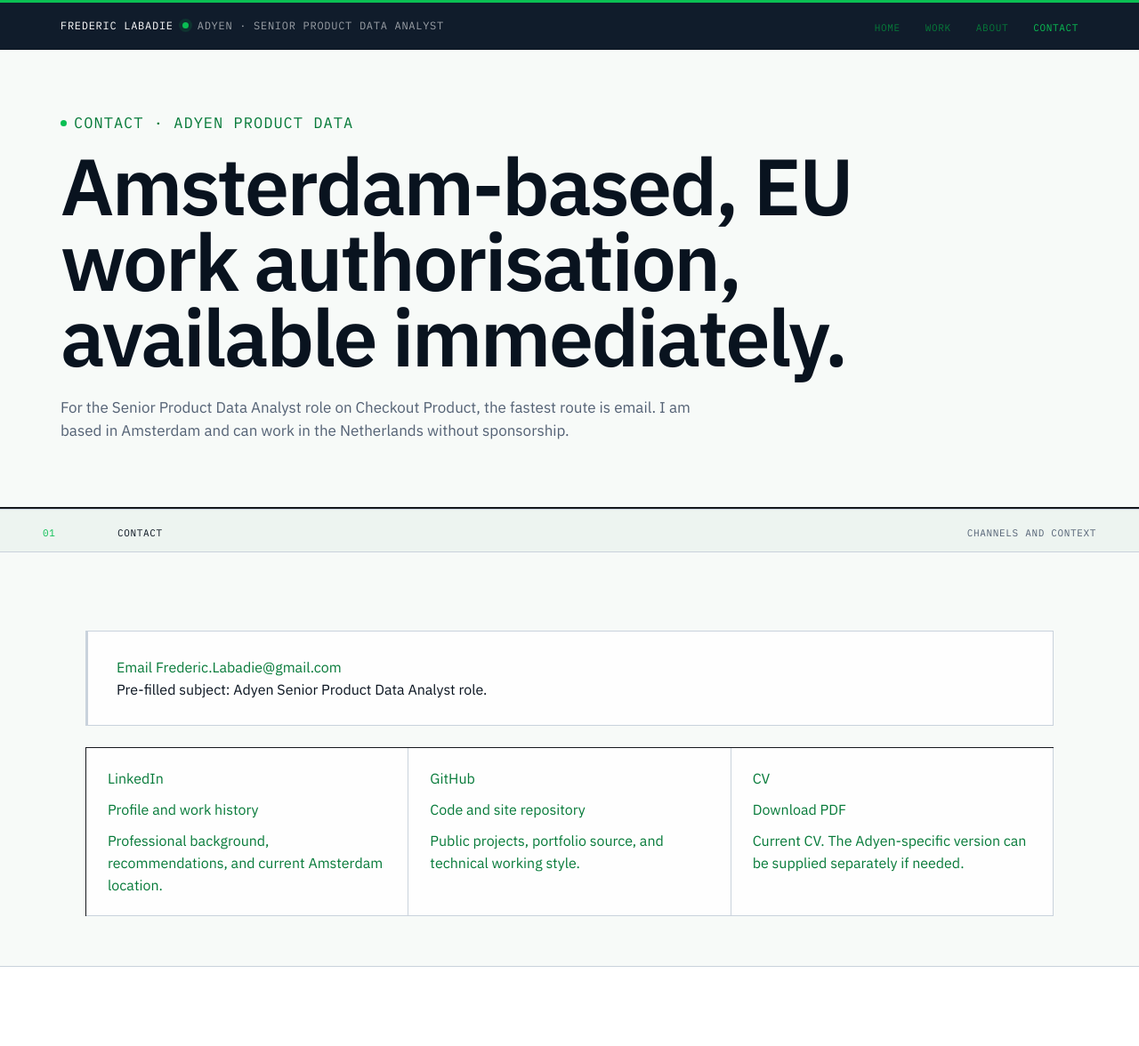
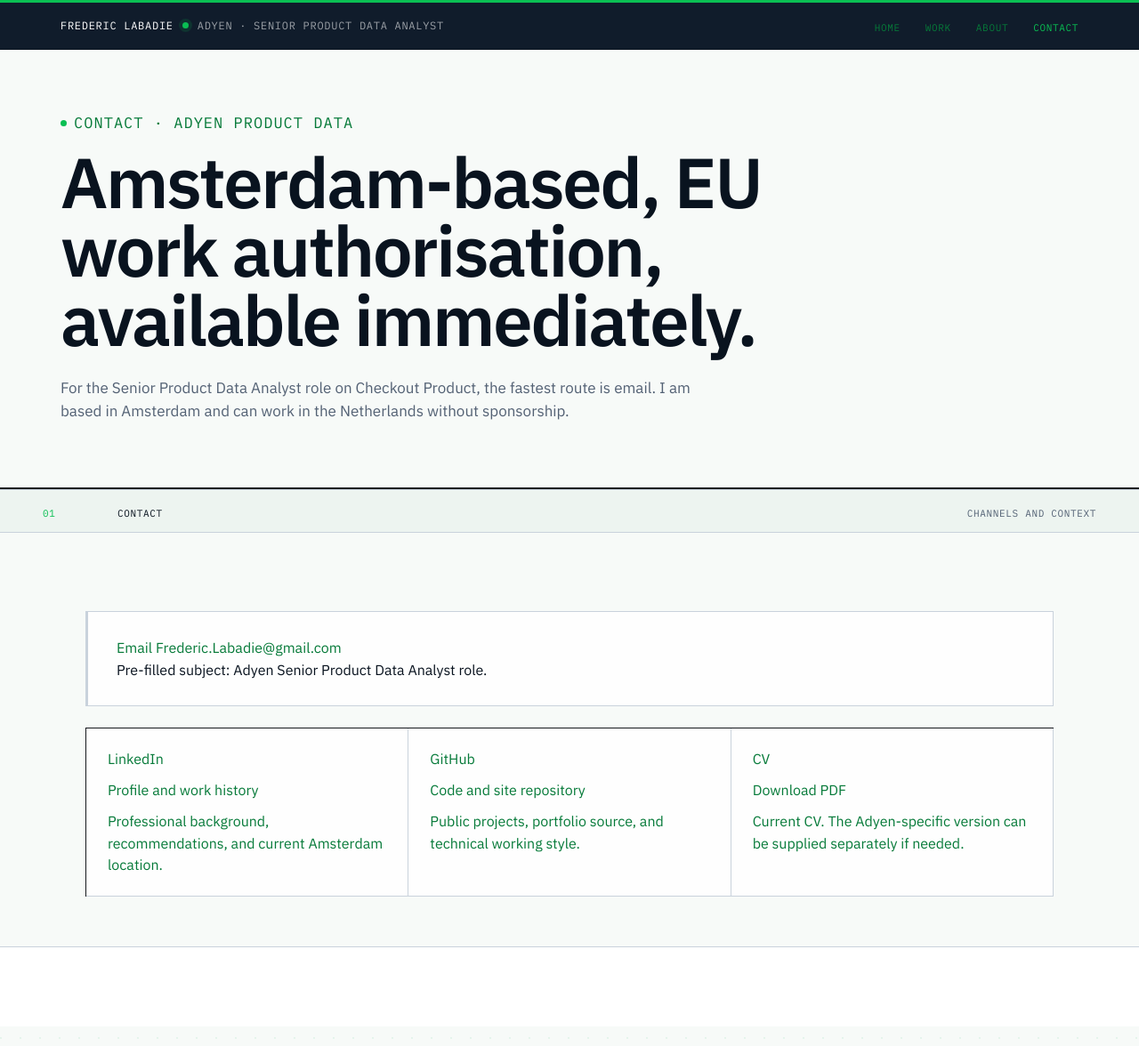
Before and after one commit to fredericlabadie/fredericlabadie.github.io, a Jekyll site: the page built from adyen/contact/index.html, in a window 1280 px wide and 1176 px high. Shown: the whole window at 89% size. Built offline with Jekyll 4.4.1, drawn with Linux system fonts in a browser that asks for light colours; comment, search, counter and statistics services are not loaded.

Commit message:
Tighten Adyen hero headline scale

```diff
--- a/css/adyen.css
+++ b/css/adyen.css
@@ -72,9 +72,9 @@
 
 .adyen-microsite .hero h1,
 .adyen-microsite .page-intro.hero h1 {
-  max-width: 1100px;
-  font-size: clamp(52px, 7vw, 110px);
-  line-height: 0.95;
+  max-width: 980px;
+  font-size: clamp(52px, 6.2vw, 94px);
+  line-height: 0.98;
 }
 
 .adyen-microsite .hero-subtitle,
@@ -247,7 +247,7 @@
 
   .adyen-microsite .hero h1,
   .adyen-microsite .page-intro.hero h1 {
-    font-size: clamp(42px, 12vw, 62px);
+    font-size: clamp(42px, 11vw, 58px);
     line-height: 1.0;
   }
 }
```
